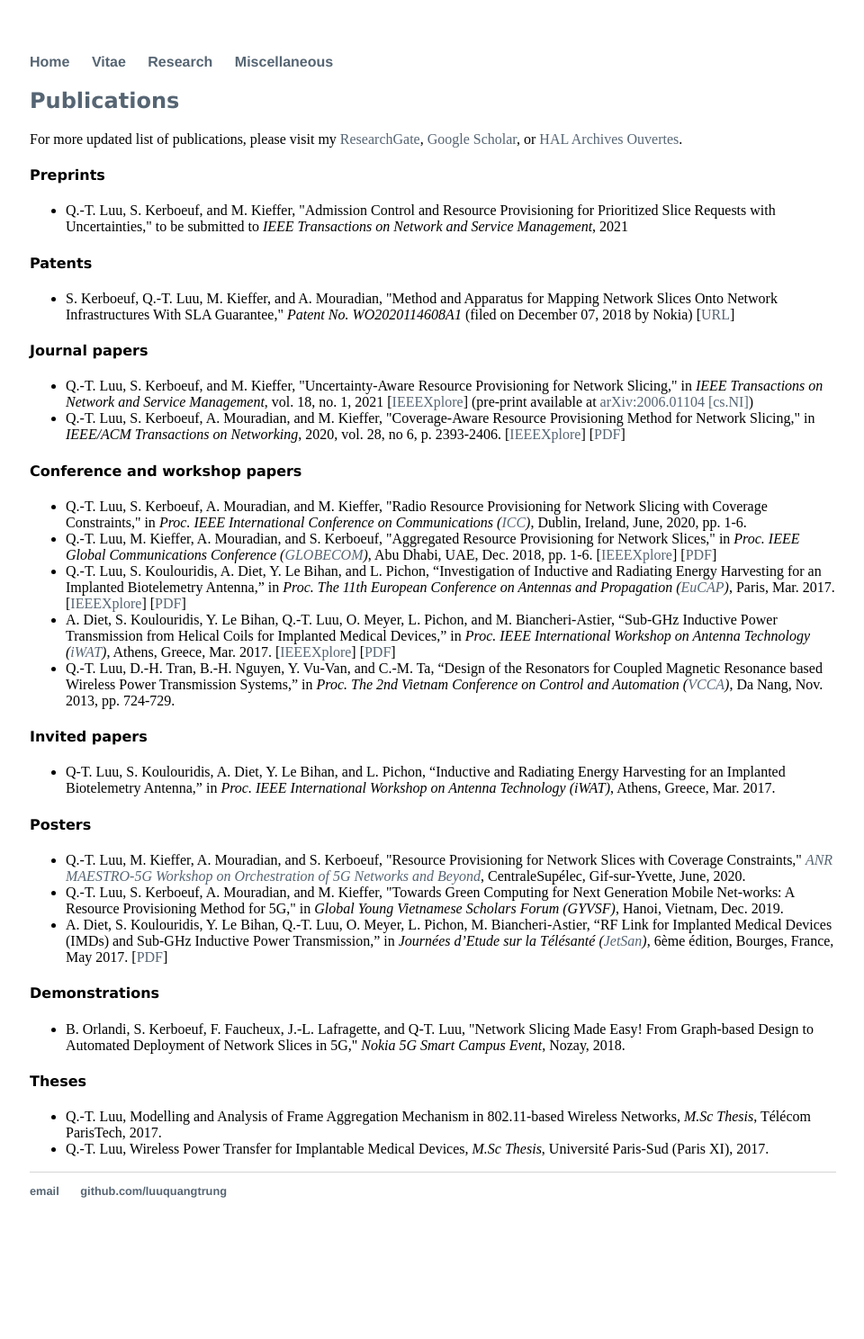
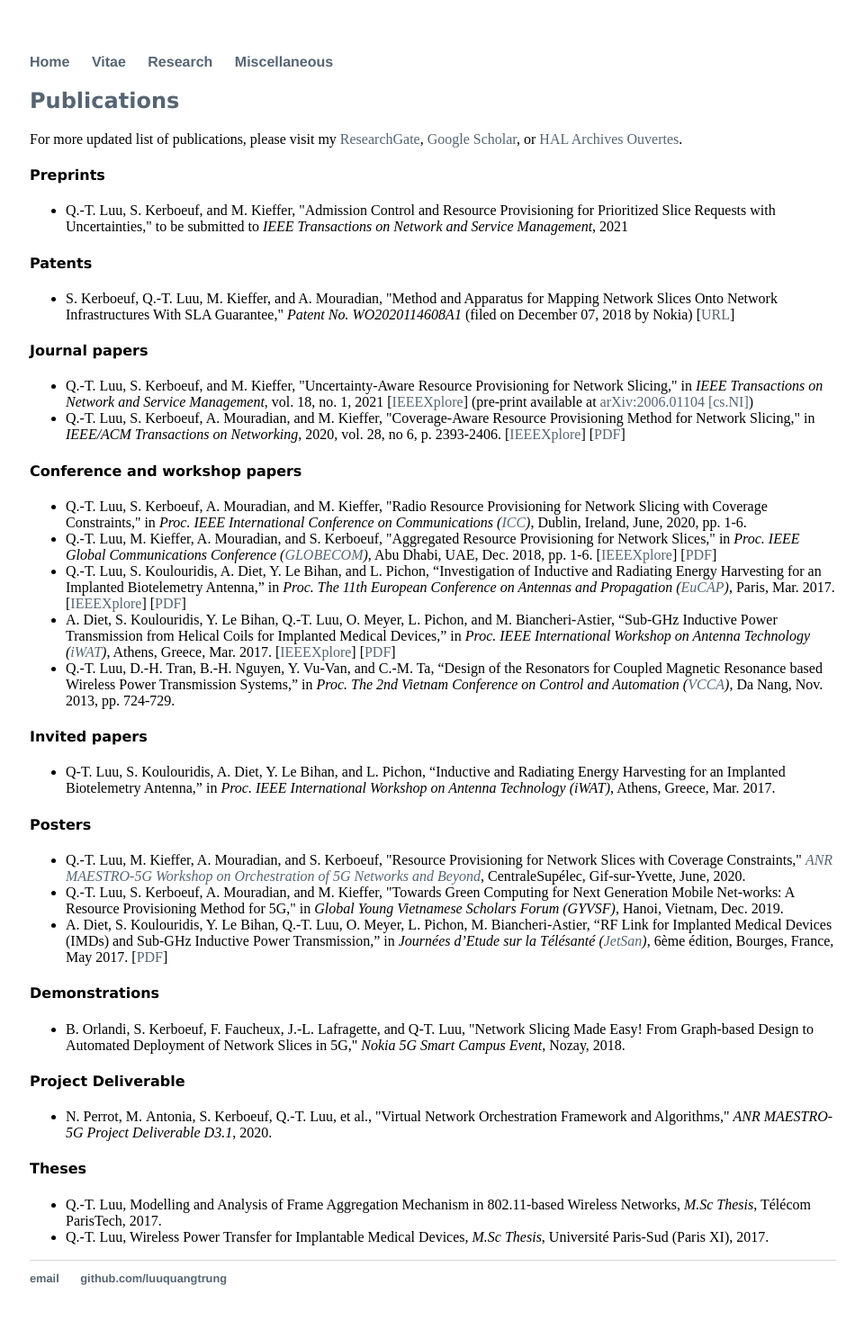
Before and after one commit to luuquangtrung/luuquangtrung.github.io_v1, a Jekyll site: the page built from research/index.html, in a window 1280 px wide. Shown: the whole page at 90% size, without its empty margins (159-1119 px from the left). Built offline with Jekyll 4.4.1, drawn with Linux system fonts in a browser that asks for light colours; before the commit the page ends 1391 px from its top, so only the background shows below that.

Commit message:
update research index

```diff
--- a/research/index.html
+++ b/research/index.html
@@ -94,6 +94,14 @@ For more updated list of publications, please visit my <a href="https://www.rese
 	</li>
 </ul>
 
+<div> <h4 style="font-family:verdana;">Project Deliverable</h4> </div>
+
+<ul>
+	<li>
+		N. Perrot, M. Antonia, S. Kerboeuf, Q.-T. Luu, et al., "Virtual Network Orchestration Framework and Algorithms," <i>ANR MAESTRO-5G Project Deliverable D3.1</i>, 2020.
+
+	</li>
+</ul>
 
 
 <div> <h4 style="font-family:verdana;">Theses</h4> </div>
```
